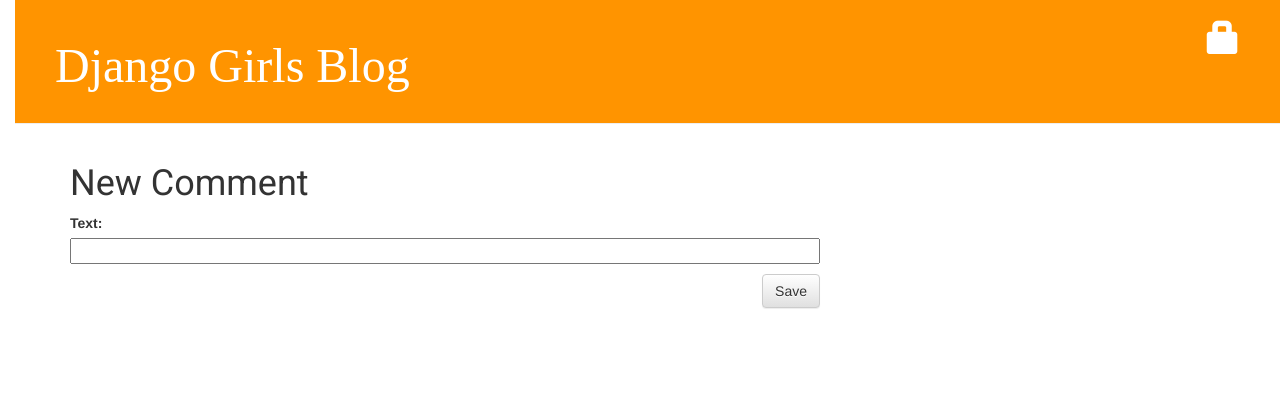
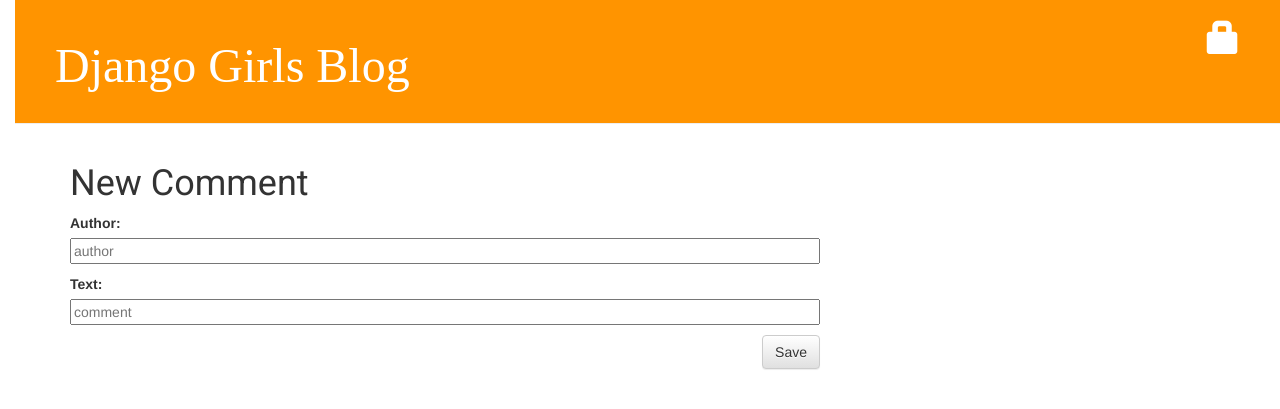
Before and after one commit to kevinchu93/djangogirls-tutorial, a Django app: page /post/1/comment/ in a window 1280 px wide. Shown: the top 409 px of the page. Run offline with Django 3.2, Linux system fonts and the light colour scheme; some libraries are stand-ins or nearby versions.

Commit message:
added comments, approve, remove, comment count

```diff
--- a/blog/forms.py
+++ b/blog/forms.py
@@ -15,7 +15,8 @@
 
     class Meta:
         model = Comment
-        fields = ('text',)
+        fields = ('author', 'text',)
         widgets = {
-                'text': forms.TextInput(attrs={'Plcaeholder': 'comment'}),
+                'author': forms.TextInput(attrs={'Placeholder': 'author'}),
+                'text': forms.TextInput(attrs={'Placeholder': 'comment'}),
                 }
--- a/blog/models.py
+++ b/blog/models.py
@@ -18,12 +18,23 @@
     def __str__(self):
         return self.title
 
+    def approved_comments(self):
+        return self.comments.filter(approved_comment=True)
+
 
 
 # Create your models here.
 
 class Comment(models.Model):
+    post = models.ForeignKey('Post', related_name='comments', default=1)
+    author = models.CharField(max_length=200, default="Annonymous")
     text = models.TextField()
-    created_date = models.DateTimeField(
-            default=timezone.now
-            )
+    created_date = models.DateTimeField(default=timezone.now)
+    approved_comment = models.BooleanField(default=False)
+
+    def approve_comment(self):
+        self.approved_comment = True
+        self.save()
+
+#    def __str__(self):
+#        return self.text
--- a/blog/static/css/blog.css
+++ b/blog/static/css/blog.css
@@ -53,3 +53,7 @@
 .post h1 a, .post h1 a:visited {
     color: #000000;
 }
+
+.comment {
+    margin: 20px 0px 20px 20px;
+}
--- a/blog/templates/blog/base.html
+++ b/blog/templates/blog/base.html
@@ -14,7 +14,7 @@
             {% if user.is_authenticated %}
             <a href="{% url 'post_new' %}" class="top-menu"><span class="glyphicon glyphicon-plus"></span></a>
             <a href="{% url 'post_unpublished_list' %}" class="top-menu"><span class="glyphicon glyphicon-edit"</span></a>
-            <p class="top-menu">Hello {{ user.username }}</p><small>(<a href="{% url 'logout' %}" class="top-menu">Log Out</a>)</small></p>
+            <p class="top-menu">Hello {{ user.username }}</p><small><a href="{% url 'logout' %}" class="top-menu">Log Out</a></small></p>
             {% else %}
                 <a href="{% url 'login' %}" class="top-menu"><span class="glyphicon glyphicon-lock"><span></a>
             {% endif %}
--- a/blog/templates/blog/post_list.html
+++ b/blog/templates/blog/post_list.html
@@ -8,6 +8,7 @@
             </div>
             <h1><a href="{% url 'post_detail' pk=post.pk %}">{{ post.title }}</a></h1>
             <p>{{ post.text|linebreaksbr }}</p>
+            <a href="{% url 'post_detail' pk=post.pk %}">Comments: {{ post.approved_comments.count }}</a>
         </div>
     {% endfor %}
 {% endblock %}
--- a/blog/urls.py
+++ b/blog/urls.py
@@ -10,4 +10,6 @@
         url(r'^unpublished/$', views.post_unpublished_list, name='post_unpublished_list'),
         url(r'^post/(?P<pk>\d+)/publish/$', views.post_publish, name='post_publish'),
         url(r'^post/(?P<pk>\d+)/comment/$', views.post_comment, name='post_comment'),
+        url(r'^comment/(?P<pk>\d+)/approve/$', views.comment_approve, name='comment_approve'),
+        url(r'^comment/(?P<pk>\d+)/remove/$', views.comment_remove, name='comment_remove'),
         ]
--- a/blog/views.py
+++ b/blog/views.py
@@ -15,8 +15,8 @@
 
 def post_detail(request, pk):
     post = get_object_or_404(Post, pk=pk)
-    comments = Comment.objects.all()
-    return render(request, 'blog/post_detail.html', {'post': post, 'comments': comments})
+#    comments = Comment.objects.all()
+    return render(request, 'blog/post_detail.html', {'post': post})
 
 @login_required
 def post_new(request):
@@ -64,8 +64,21 @@
         form = CommentForm(request.POST)
         if form.is_valid():
             comment = form.save(commit=False)
+            comment.post = get_object_or_404(Post, pk=pk)
             comment.save()
-            return redirect('post_detail', pk=pk)
+            return redirect('post_detail', pk=comment.post.pk)
     else:
-        form = CommentForm()
+        form = CommentForm(initial={'author': ""})
     return render(request, 'blog/post_comment.html', {'form': form})
+
+@login_required
+def comment_approve(request, pk):
+    comment = get_object_or_404(Comment, pk=pk)
+    comment.approve_comment()
+    return redirect('post_detail', pk=comment.post.pk)
+
+@login_required
+def comment_remove(request, pk):
+    comment = get_object_or_404(Comment, pk=pk)
+    comment.delete()
+    return redirect('post_detail', pk=comment.post.pk)
```
Also changed, not shown: blog/templates/blog/post_detail.html (+15 -7 lines), blog/migrations/0003_comment_post.py (added), blog/migrations/0004_auto_20171221_1926.py (added), blog/migrations/0005_auto_20171221_1951.py (added), blog/migrations/0006_auto_20171221_1952.py (added), blog/migrations/0007_auto_20171221_2126.py (added), 2 other files.
